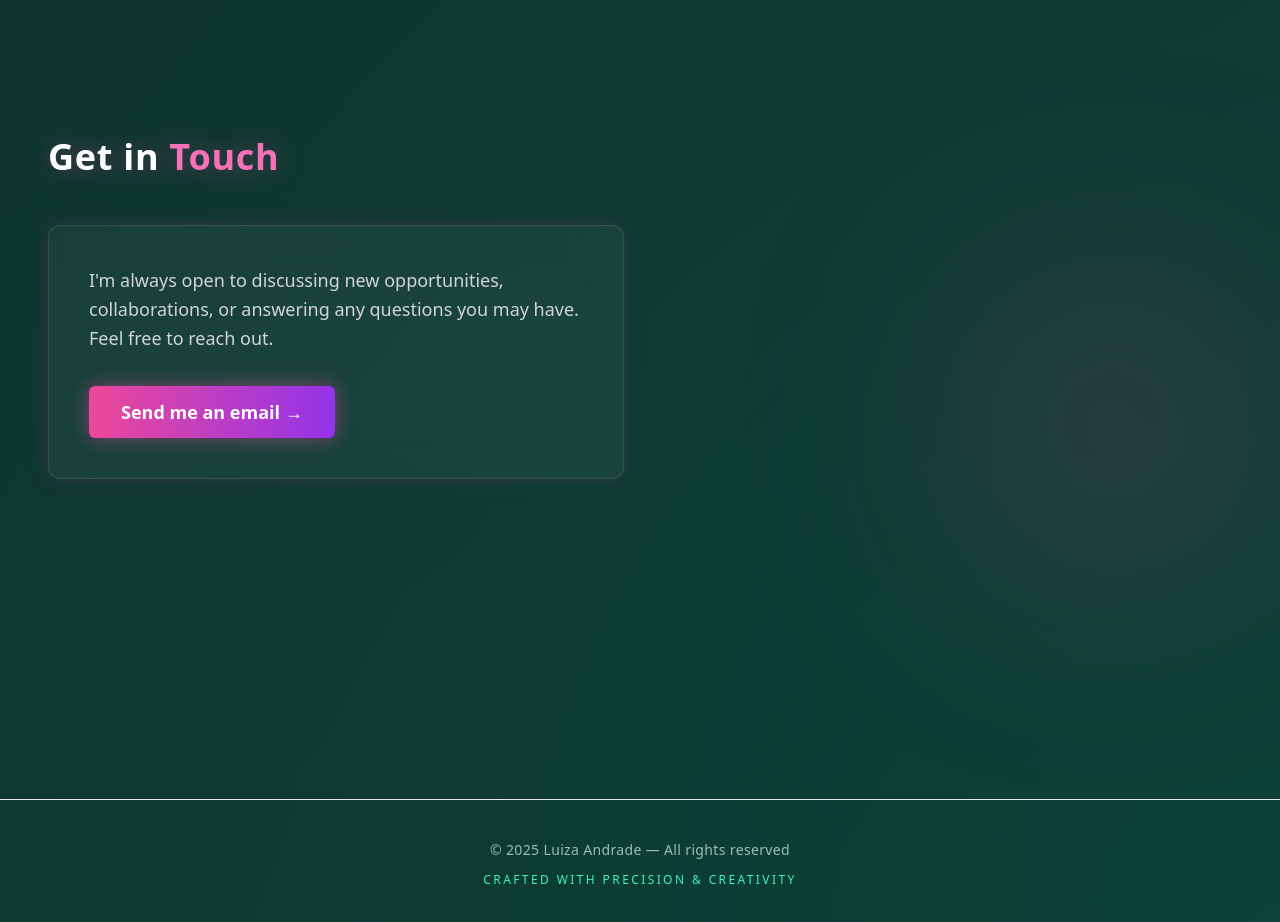
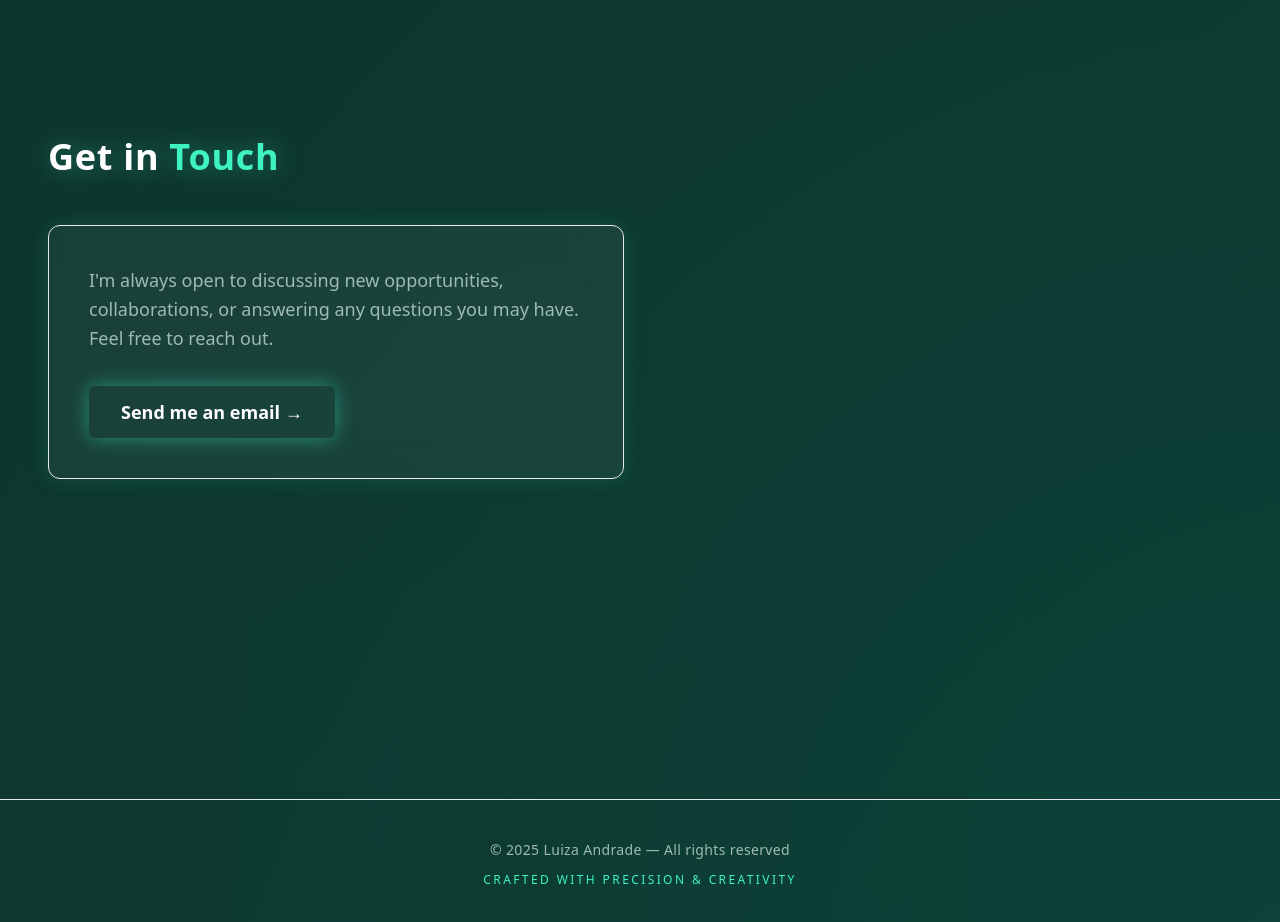
Before and after one commit to andradeg-luiza/personalpage, a React (Vite) app: page / in a window 1280 px wide. Shown: the part 4500-5422 px from the top of the page. Built offline with nearby package versions, Linux system fonts and the light colour scheme.

Commit message:
refactor(contact): convert contact section to green tech theme and update email button styling

```diff
--- a/src/sections/contact/contact.tsx
+++ b/src/sections/contact/contact.tsx
@@ -13,7 +13,7 @@ export default function Contact() {
       <div
         className="
           absolute bottom-10 right-0 w-72 h-72
-          bg-pink-500/20 blur-[120px] rounded-full pointer-events-none
+          bg-[var(--accent-green)]/20 blur-[120px] rounded-full pointer-events-none
         "
       ></div>
 
@@ -25,11 +25,11 @@ export default function Contact() {
         viewport={{ once: true }}
         className="
           text-4xl font-bold text-white mb-12
-          drop-shadow-[0_0_12px_rgba(255,77,184,0.35)]
+          drop-shadow-[0_0_12px_rgba(62,243,192,0.35)]
           relative z-10
         "
       >
-        Get in <span className="text-pink-400">Touch</span>
+        Get in <span className="text-[var(--accent-green)]">Touch</span>
       </motion.h2>
 
       {/* Card de contato */}
@@ -40,32 +40,32 @@ export default function Contact() {
         viewport={{ once: true }}
         className="
           bg-white/5 backdrop-blur-xl
-          border border-white/10
+          border border-[var(--accent-green)]/20
           rounded-xl p-10
-          shadow-[0_0_20px_rgba(255,77,184,0.15)]
-          hover:shadow-[0_0_30px_rgba(255,77,184,0.35)]
+          shadow-[0_0_20px_rgba(62,243,192,0.15)]
+          hover:shadow-[0_0_30px_rgba(62,243,192,0.35)]
           transition-all
           relative z-10
           max-w-xl
         "
       >
-        <p className="text-gray-300 text-lg leading-relaxed mb-8">
+        <p className="text-[var(--text-muted)] text-lg leading-relaxed mb-8">
           I'm always open to discussing new opportunities, collaborations, or
           answering any questions you may have. Feel free to reach out.
         </p>
 
         {/* Botão de email */}
         <motion.a
-          href="mailto:seuemail@gmail.com"
+          href="mailto:andradeg.luiza@outlook.com"
           whileHover={{ scale: 1.05 }}
           whileTap={{ scale: 0.97 }}
           className="
             inline-block
-            bg-gradient-to-r from-pink-500 to-purple-600
-            hover:from-pink-400 hover:to-purple-500
+            bg-gradient-to-r from-[var(--accent-green)]/70 to-[var(--accent-green)]
+            hover:from-[var(--accent-green)]/80 hover:to-[var(--accent-green)]
             text-white px-8 py-3 rounded-md text-lg font-semibold
-            shadow-[0_0_20px_rgba(255,77,184,0.45)]
-            hover:shadow-[0_0_30px_rgba(255,77,184,0.6)]
+            shadow-[0_0_20px_rgba(62,243,192,0.45)]
+            hover:shadow-[0_0_30px_rgba(62,243,192,0.6)]
             transition-all
           "
         >
```
